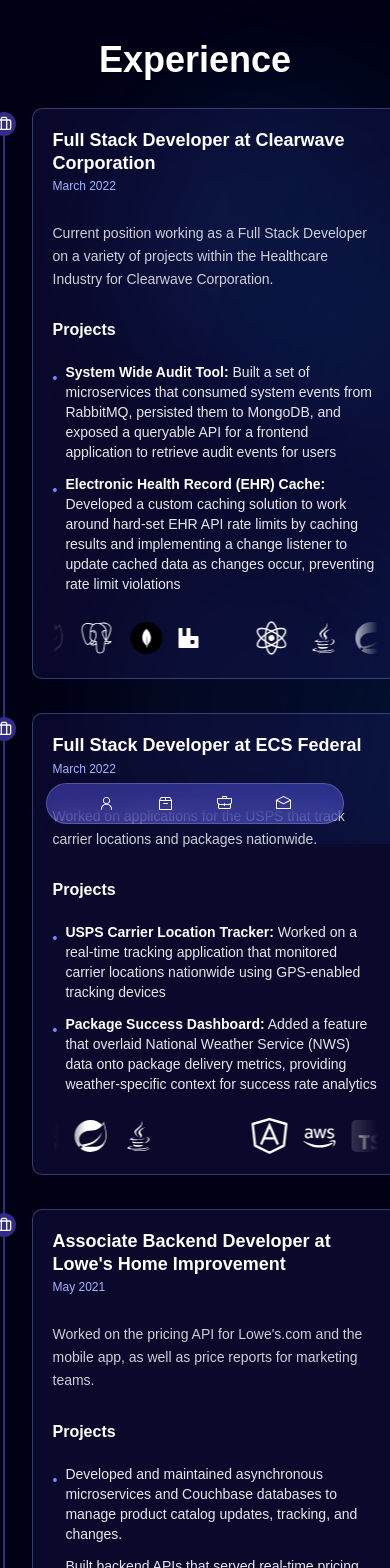
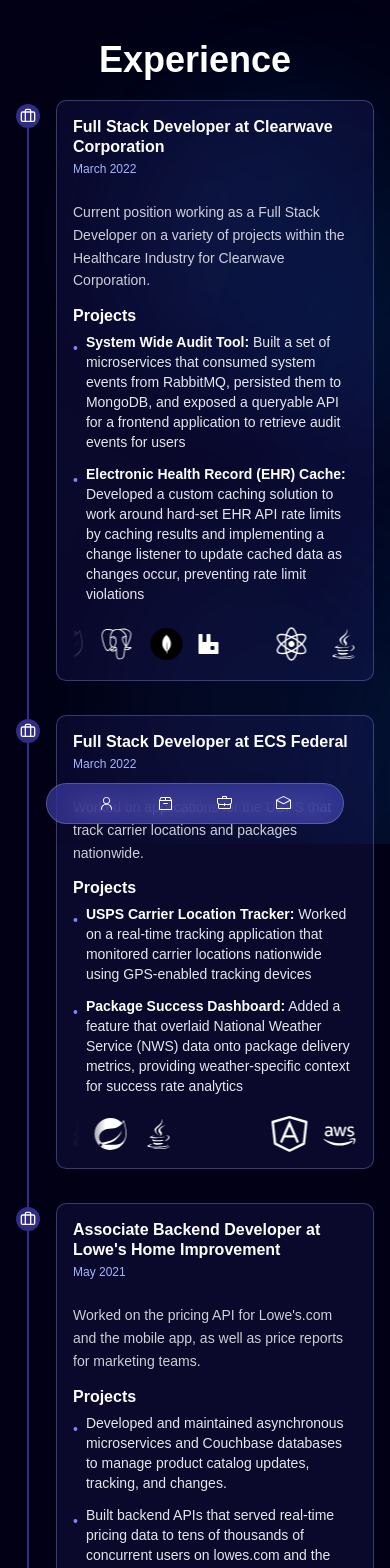
Before and after one commit to landaverdend/portfolio-site, a Next.js app: page /experience in a window 390 px wide. Shown: the top 1568 px of the page. Built offline with nearby package versions, Linux system fonts and the light colour scheme.

Commit message:
your ai slop, sir...

```diff
--- a/app/experience/page.tsx
+++ b/app/experience/page.tsx
@@ -22,14 +22,14 @@ export default function Experience() {
   const paragraphStyle = 'text-white/80 mt-3 text-sm lg:text-base leading-relaxed';
 
   return (
-    <div className="w-screen flex flex-col items-center justify-center pt-10 pb-20 lg:pb-0">
-      <div className="self-center flex flex-col items-center gap-8 lg:w-4/5 max-w-4xl">
+    <div className="w-full flex flex-col items-center justify-center pt-10 pb-20 lg:pb-0 px-4">
+      <div className="self-center flex flex-col items-center gap-6 lg:gap-8 w-full lg:w-4/5 max-w-4xl">
         <h1 className="text-4xl lg:text-5xl font-bold animate-slide-up-fade opacity-0" style={{ animationDelay: '0.1s' }}>
           Experience
         </h1>
 
         <div className="flex items-center justify-center w-full">
-          <Timeline color="primary" orientation="vertical" className="w-full">
+          <Timeline color="primary" orientation="vertical" className="w-full max-w-full">
             <TimelineItem className="animate-slide-up-fade opacity-0" style={{ animationDelay: '0.2s' }}>
               <TimelineHeader>
                 <TimelineSeparator />
@@ -37,7 +37,7 @@ export default function Experience() {
                   <Briefcase className="h-4 w-4" />
                 </TimelineIcon>
               </TimelineHeader>
-              <TimelineBody className="-translate-y-1.5">
+              <TimelineBody className="-translate-y-1.5 min-w-0">
                 <ExperienceItem
                   title="Full Stack Developer at Clearwave Corporation"
                   date="March 2022"
@@ -47,18 +47,18 @@ export default function Experience() {
                     Clearwave Corporation.
                   </p>
                   <h3 className="text-base lg:text-lg leading-none font-semibold mt-4 mb-2 text-white">Projects</h3>
-                  <ul className="list-none space-y-3 text-sm lg:text-base">
+                  <ul className="list-none space-y-3 text-sm lg:text-base w-full">
                     <li className="flex gap-2">
-                      <span className="text-indigo-400 mt-1.5">•</span>
-                      <span className="text-white/90">
+                      <span className="text-indigo-400 mt-1.5 flex-shrink-0">•</span>
+                      <span className="text-white/90 break-words">
                         <b className="text-white font-semibold">System Wide Audit Tool:</b> Built a set of microservices that
                         consumed system events from RabbitMQ, persisted them to MongoDB, and exposed a queryable API for a
                         frontend application to retrieve audit events for users
                       </span>
                     </li>
                     <li className="flex gap-2">
-                      <span className="text-indigo-400 mt-1.5">•</span>
-                      <span className="text-white/90">
+                      <span className="text-indigo-400 mt-1.5 flex-shrink-0">•</span>
+                      <span className="text-white/90 break-words">
                         <b className="text-white font-semibold">Electronic Health Record (EHR) Cache:</b> Developed a custom
                         caching solution to work around hard-set EHR API rate limits by caching results and implementing a change
                         listener to update cached data as changes occur, preventing rate limit violations
@@ -76,7 +76,7 @@ export default function Experience() {
                   <Briefcase className="h-4 w-4" />
                 </TimelineIcon>
               </TimelineHeader>
-              <TimelineBody className="-translate-y-1.5">
+              <TimelineBody className="-translate-y-1.5 min-w-0">
                 <ExperienceItem
                   title="Full Stack Developer at ECS Federal"
                   date="March 2022"
@@ -85,17 +85,17 @@ export default function Experience() {
                     Worked on applications for the USPS that track carrier locations and packages nationwide.
                   </p>
                   <h3 className="text-base lg:text-lg leading-none font-semibold mt-4 mb-2 text-white">Projects</h3>
-                  <ul className="list-none space-y-3 text-sm lg:text-base">
+                  <ul className="list-none space-y-3 text-sm lg:text-base w-full">
                     <li className="flex gap-2">
-                      <span className="text-indigo-400 mt-1.5">•</span>
-                      <span className="text-white/90">
+                      <span className="text-indigo-400 mt-1.5 flex-shrink-0">•</span>
+                      <span className="text-white/90 break-words">
                         <b className="text-white font-semibold">USPS Carrier Location Tracker:</b> Worked on a real-time tracking
                         application that monitored carrier locations nationwide using GPS-enabled tracking devices
                       </span>
                     </li>
                     <li className="flex gap-2">
-                      <span className="text-indigo-400 mt-1.5">•</span>
-                      <span className="text-white/90">
+                      <span className="text-indigo-400 mt-1.5 flex-shrink-0">•</span>
+                      <span className="text-white/90 break-words">
                         <b className="text-white font-semibold">Package Success Dashboard:</b> Added a feature that overlaid
                         National Weather Service (NWS) data onto package delivery metrics, providing weather-specific context for
                         success rate analytics
@@ -113,7 +113,7 @@ export default function Experience() {
                   <Briefcase className="h-4 w-4" />
                 </TimelineIcon>
               </TimelineHeader>
-              <TimelineBody className="-translate-y-1.5">
+              <TimelineBody className="-translate-y-1.5 min-w-0">
                 <ExperienceItem
                   title="Associate Backend Developer at Lowe's Home Improvement"
                   date="May 2021"
@@ -122,17 +122,17 @@ export default function Experience() {
                     Worked on the pricing API for Lowe's.com and the mobile app, as well as price reports for marketing teams.
                   </p>
                   <h3 className="text-base lg:text-lg leading-none font-semibold mt-4 mb-2 text-white">Projects</h3>
-                  <ul className="list-none space-y-3 text-sm lg:text-base">
+                  <ul className="list-none space-y-3 text-sm lg:text-base w-full">
                     <li className="flex gap-2">
-                      <span className="text-indigo-400 mt-1.5">•</span>
-                      <span className="text-white/90">
+                      <span className="text-indigo-400 mt-1.5 flex-shrink-0">•</span>
+                      <span className="text-white/90 break-words">
                         Developed and maintained asynchronous microservices and Couchbase databases to manage product catalog
                         updates, tracking, and changes.
                       </span>
                     </li>
                     <li className="flex gap-2">
-                      <span className="text-indigo-400 mt-1.5">•</span>
-                      <span className="text-white/90">
+                      <span className="text-indigo-400 mt-1.5 flex-shrink-0">•</span>
+                      <span className="text-white/90 break-words">
                         Built backend APIs that served real-time pricing data to tens of thousands of concurrent users on
                         lowes.com and the mobile app. Generated price reports and analytics dashboards for marketing teams to
                         support strategic decision-making.
@@ -149,7 +149,7 @@ export default function Experience() {
                   <GraduationCap className="h-4 w-4" />
                 </TimelineIcon>
               </TimelineHeader>
-              <TimelineBody className="-translate-y-1.5">
+              <TimelineBody className="-translate-y-1.5 min-w-0">
                 <ExperienceItem title="Graduated from Appalachian State University" date="May 2021">
                   <p className={paragraphStyle}>
                     Graduated from Appalachian State University with a Bachelor of Science in Computer Science.
@@ -176,14 +176,14 @@ type ExperienceItemProps = {
 };
 function ExperienceItem({ title, date, children, techLogos }: ExperienceItemProps) {
   return (
-    <div className="flex flex-col items-start justify-center gap-4 bg-indigo-900/20 backdrop-blur-sm border border-indigo-300/30 rounded-lg p-5 lg:p-6 hover:bg-indigo-900/30 hover:border-indigo-300/50 transition-all duration-300">
-      <div className="flex flex-col gap-1">
-        <h3 className="text-lg lg:text-xl leading-tight font-bold text-white">{title}</h3>
+    <div className="flex flex-col items-start justify-center gap-3 lg:gap-4 bg-indigo-900/20 backdrop-blur-sm border border-indigo-300/30 rounded-lg p-4 sm:p-5 lg:p-6 hover:bg-indigo-900/30 hover:border-indigo-300/50 transition-all duration-300 w-full max-w-full overflow-hidden">
+      <div className="flex flex-col gap-1 w-full">
+        <h3 className="text-base sm:text-lg lg:text-xl leading-tight font-bold text-white break-words">{title}</h3>
         <p className="text-indigo-300 text-xs lg:text-sm font-medium">{date}</p>
       </div>
-      {children}
+      <div className="w-full">{children}</div>
       {techLogos && techLogos.length > 0 && (
-        <div className="mt-2">
+        <div className="mt-2 w-full overflow-x-auto">
           <TechCarousel items={techLogos} />
         </div>
       )}
```
Also changed, not shown: app/projects/page.tsx (+37 -20 lines).
